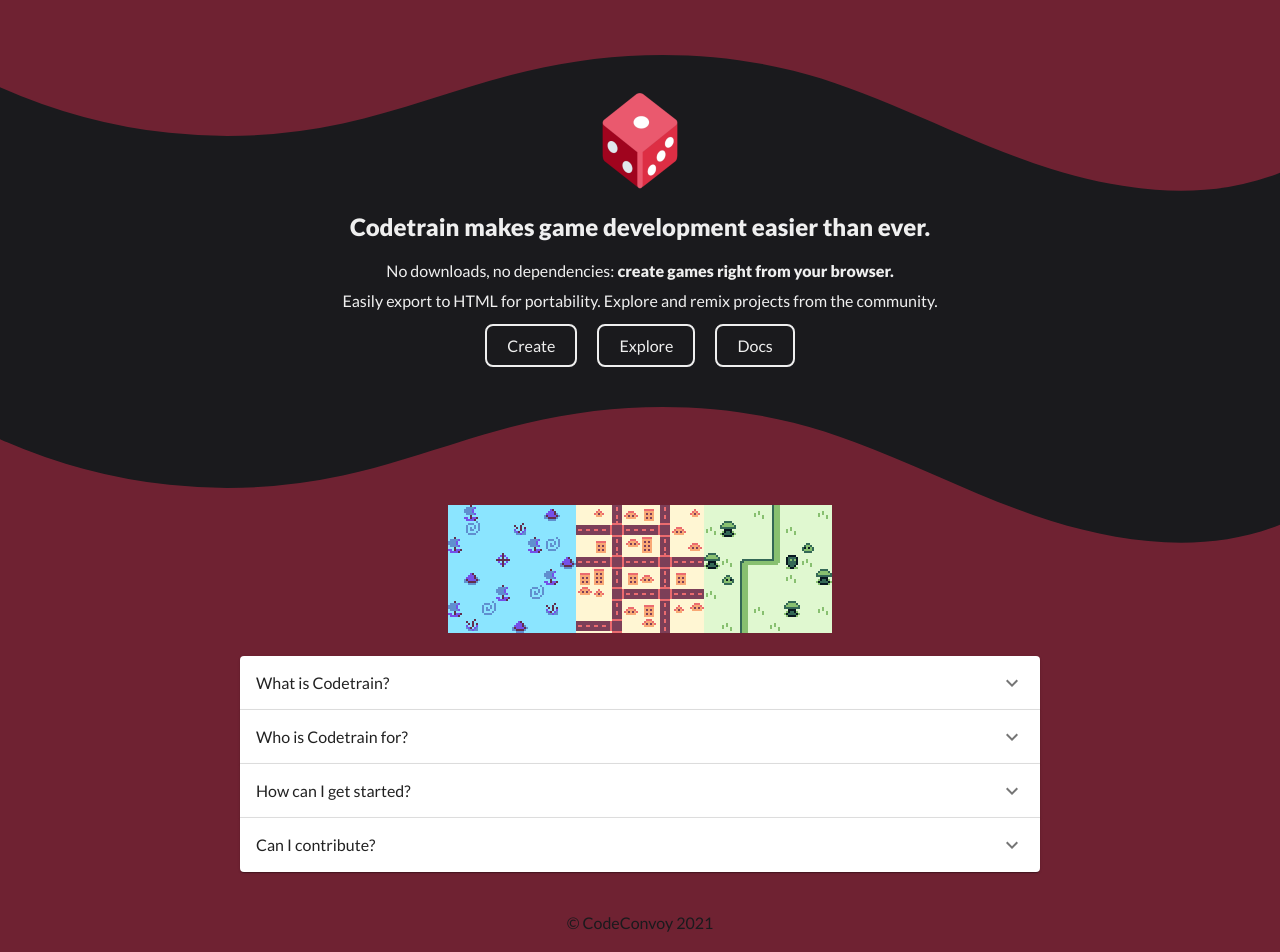
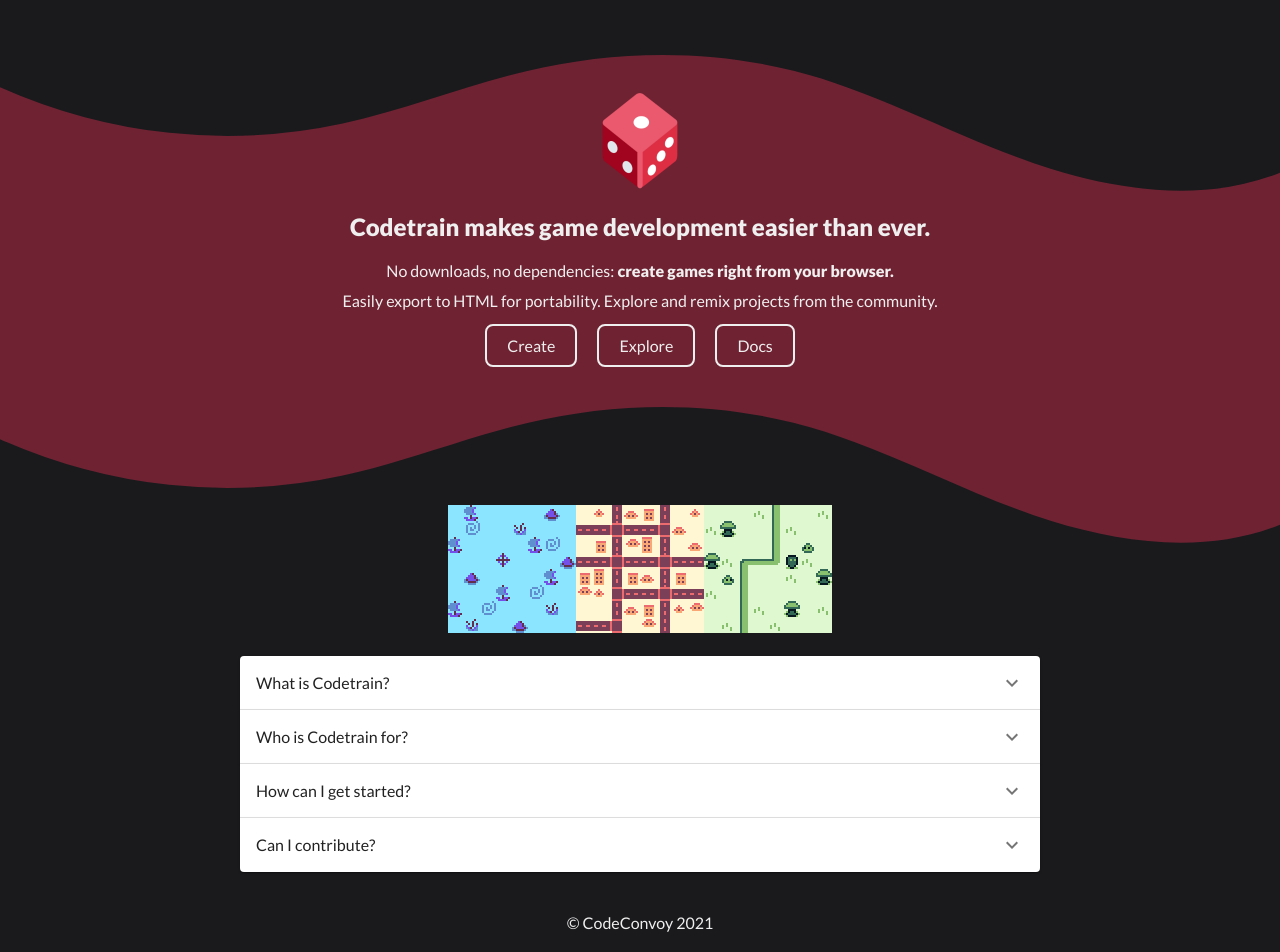
Before and after one commit to LearnCodeOrg/codetrain, a Next.js app: page / in a window 1280 px wide. Shown: the part 67-1019 px from the top of the page. Built offline with nearby package versions, Linux system fonts and the light colour scheme; no server answers.

Commit message:
Improve homepage colors.

```diff
--- a/pages/index.js
+++ b/pages/index.js
@@ -14,7 +14,7 @@ export default function Index() {
     <div className={styles.container}>
       <Header />
       <div className={styles.center}>
-        <WaveDivider height="60px" color="var(--main2)" />
+        <WaveDivider height="60px" color="var(--main0)" />
         <div className={styles.logo}>
           <Image src="/img/logo.png" width="96" height="96" />
         </div>
@@ -34,7 +34,7 @@ export default function Index() {
           </Link>
         </div>
         <div className={styles.bottom}>
-          <WaveDivider height="0" color="var(--main0)" />
+          <WaveDivider height="0" color="var(--main2)" />
           <div className={styles.examples}>
             <Image src="/img/example0.png" width="128" height="128" />
             <Image src="/img/example1.png" width="128" height="128" />
--- a/styles/components/Header.module.css
+++ b/styles/components/Header.module.css
@@ -3,7 +3,7 @@
   width: 100%;
   position: sticky;
   top: 0;
-  background: var(--main2);
+  background: var(--main0);
   z-index: 10;
   display: flex;
   align-items: center;
@@ -21,7 +21,7 @@
 }
 
 .link:hover {
-  color: var(--blue);
+  color: var(--main4);
 }
 
 .container > button {
@@ -30,5 +30,5 @@
 }
 
 .container > button:hover {
-  color: var(--blue);
+  color: var(--main4);
 }
--- a/styles/pages/Index.module.css
+++ b/styles/pages/Index.module.css
@@ -3,7 +3,7 @@
   display: flex;
   flex-direction: column;
   align-items: center;
-  background: var(--main0);
+  background: var(--main2);
 }
 
 .center {
@@ -24,8 +24,8 @@
 }
 
 .center a:hover {
-  color: var(--blue);
-  border: 2px solid var(--blue);
+  color: var(--main4);
+  border: 2px solid var(--main4);
 }
 
 .center > h2 {
@@ -38,7 +38,7 @@
 }
 
 .bottom {
-  background: var(--main2);
+  background: var(--main0);
   width: 100%;
   display: flex;
   flex-direction: column;
@@ -71,8 +71,8 @@
 }
 
 .footer {
-  background: var(--main2);
-  color: var(--main0);
+  background: var(--main0);
+  color: var(--gray);
   width: 100%;
   height: 60px;
   display: flex;
```
